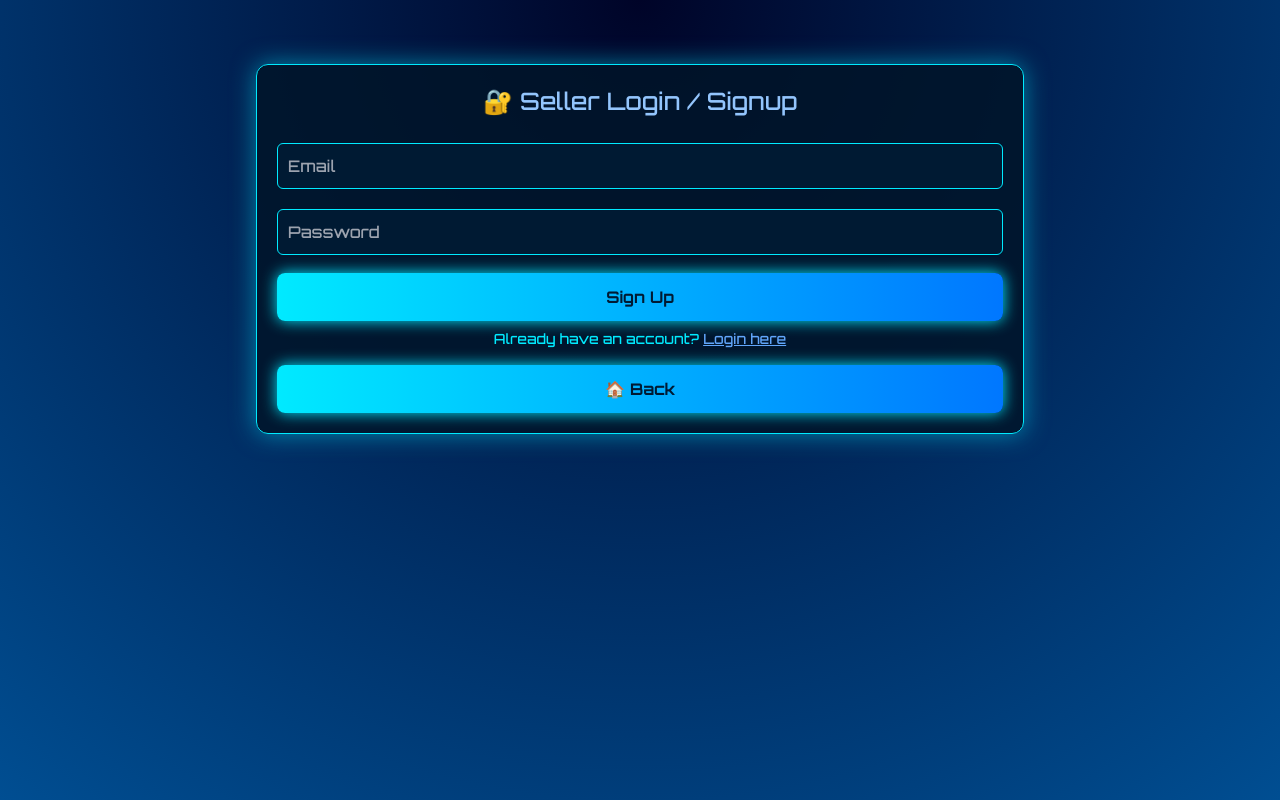
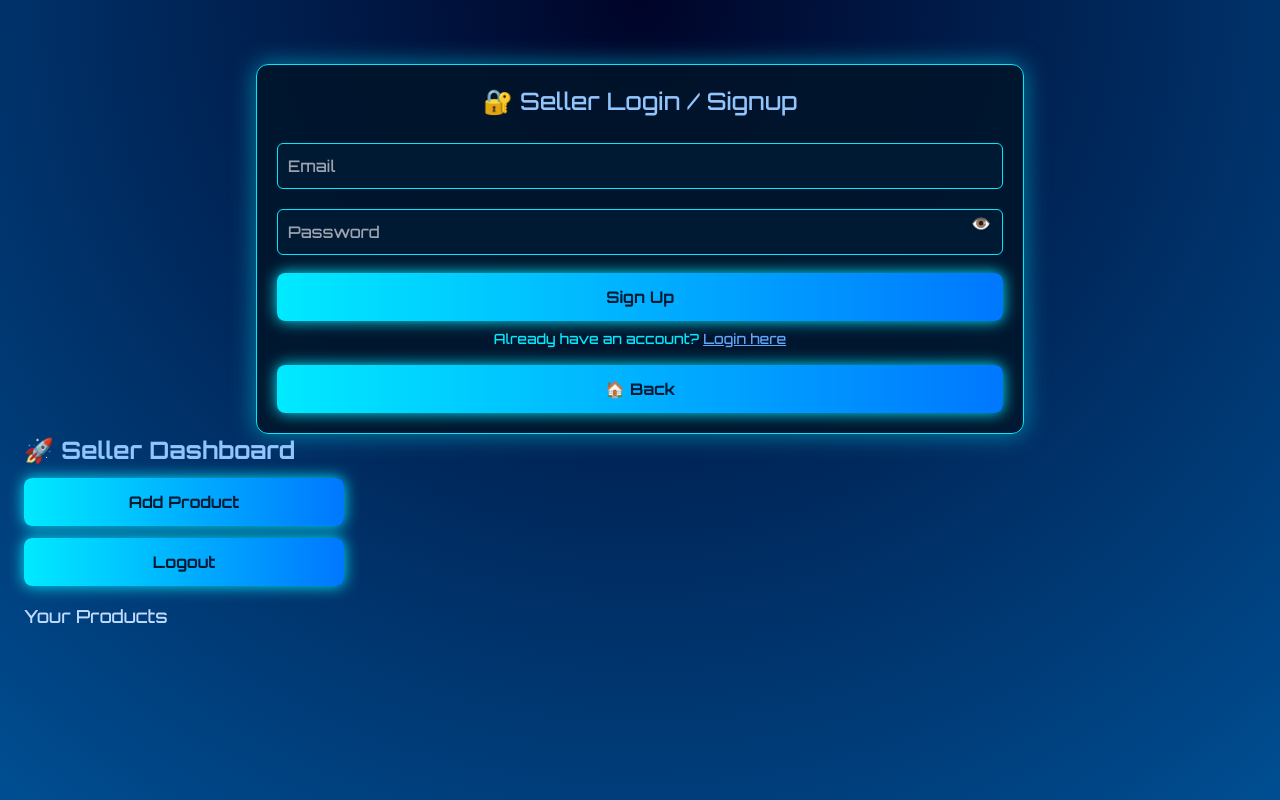
Before and after one commit to shaikabdulsakeeb-code/collegemarket, a plain HTML site: page index.html in a window 1280 px wide. Both pictures are taken after a click on the button "I'm a Seller". Drawn offline with nearby package versions, Linux system fonts and the light colour scheme; no server answers.

Commit message:
Update index.html

```diff
--- a/index.html
+++ b/index.html
@@ -89,7 +89,12 @@
 
       <div id="signupForm">
         <input id="signupEmail" type="email" placeholder="Email" required>
-        <input id="signupPassword" type="password" placeholder="Password" required>
+        <div class="relative">
+          <input id="signupPassword" type="password" placeholder="Password" required>
+           <button type="button" id="toggleSignupPass"
+                  class="absolute right-3 top-3 text-blue-300">👁️</button>
+         </div>
+
         <button id="signupBtn" class="btn w-full mt-2">Sign Up</button>
         <p class="text-sm mt-2">Already have an account?
           <a href="#" id="showLogin" class="text-blue-400 underline">Login here</a>
@@ -98,7 +103,12 @@
 
       <div id="loginForm" class="hidden">
         <input id="loginEmail" type="email" placeholder="Email" required>
+      <div class="relative">
         <input id="loginPassword" type="password" placeholder="Password" required>
+        <button type="button" id="toggleLoginPass"
+         class="absolute right-3 top-3 text-blue-300">👁️</button>
+        </div>
+
         <button id="loginBtn" class="btn w-full mt-2">Login</button>
         <p class="text-sm mt-2">Don’t have an account?
           <a href="#" id="showSignup" class="text-blue-400 underline">Sign up here</a>
@@ -110,14 +120,13 @@
   </div>
 
   <!-- Seller Dashboard -->
-  <div id="sellerPage" class="hidden card w-full max-w-4xl mx-auto mt-10">
-    <div class="flex justify-between items-center mb-4">
-      <h2 class="text-2xl text-blue-300 font-bold">🚀 Seller Dashboard</h2>
-      <div class="flex items-center space-x-2">
-        <button id="addToggle" class="btn">Add Product</button>
-        <button id="logoutBtn" class="btn bg-red-600">Logout</button>
-      </div>
-    </div>
+<div class="mb-4">
+  <h2 class="text-2xl text-blue-300 font-bold mb-3">🚀 Seller Dashboard</h2>
+  <div class="flex flex-col space-y-3 w-full max-w-xs">
+    <button id="addToggle" class="btn w-full">Add Product</button>
+    <button id="logoutBtn" class="btn bg-red-600 w-full">Logout</button>
+  </div>
+</div>
 
     <!-- Add/Edit Form -->
     <div id="productFormContainer" class="hidden mb-6">
@@ -157,6 +166,17 @@
 
   <!-- Firebase Script -->
   <script type="module">
+    // -------- SHOW / HIDE PASSWORD --------
+document.getElementById("toggleSignupPass").onclick = () => {
+  const field = document.getElementById("signupPassword");
+  field.type = field.type === "password" ? "text" : "password";
+};
+
+document.getElementById("toggleLoginPass").onclick = () => {
+  const field = document.getElementById("loginPassword");
+  field.type = field.type === "password" ? "text" : "password";
+};
+
     import { initializeApp } from "https://www.gstatic.com/firebasejs/12.4.0/firebase-app.js";
     import { getAuth, createUserWithEmailAndPassword, signInWithEmailAndPassword, onAuthStateChanged, signOut }
       from "https://www.gstatic.com/firebasejs/12.4.0/firebase-auth.js";
```
